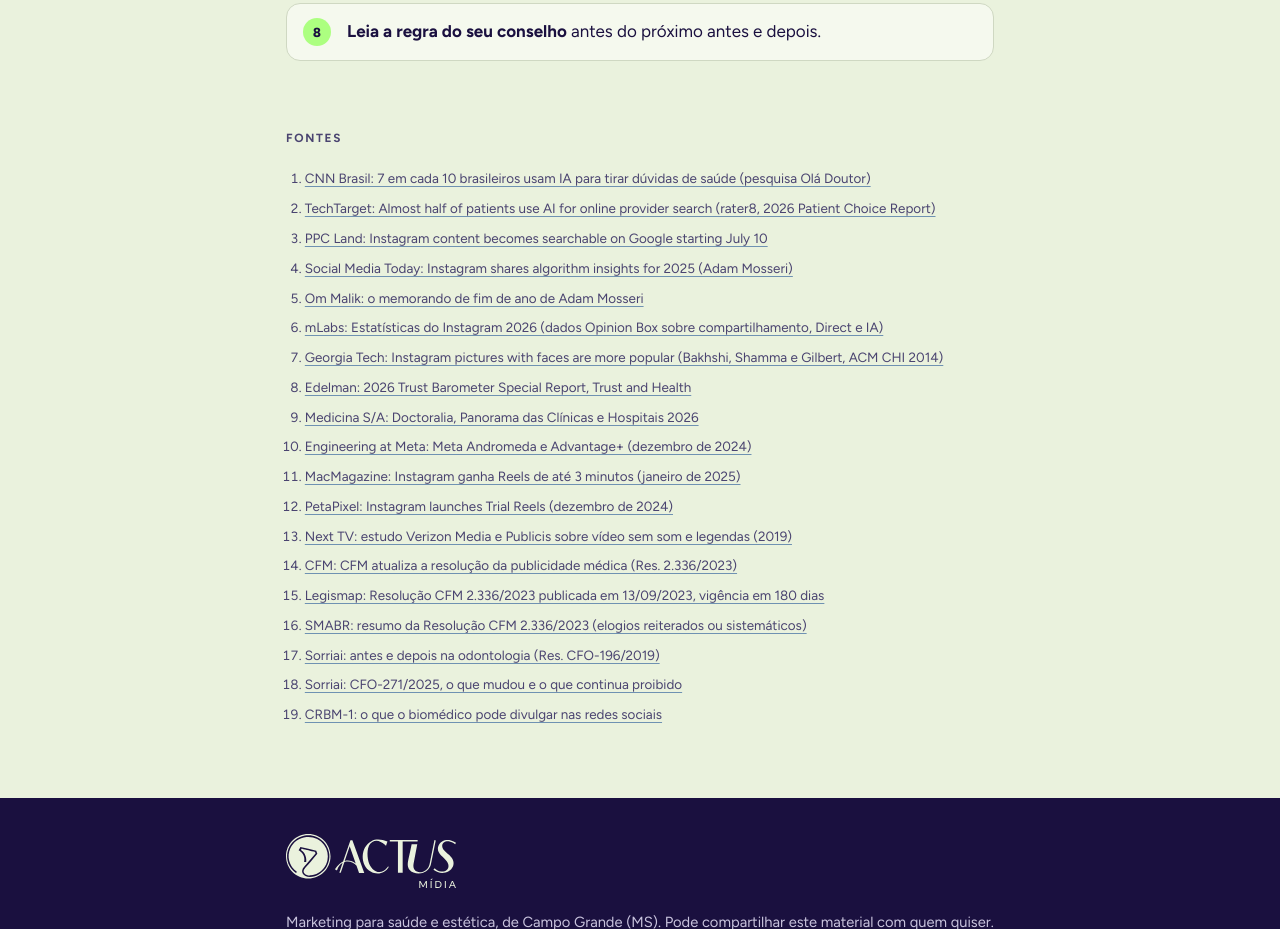
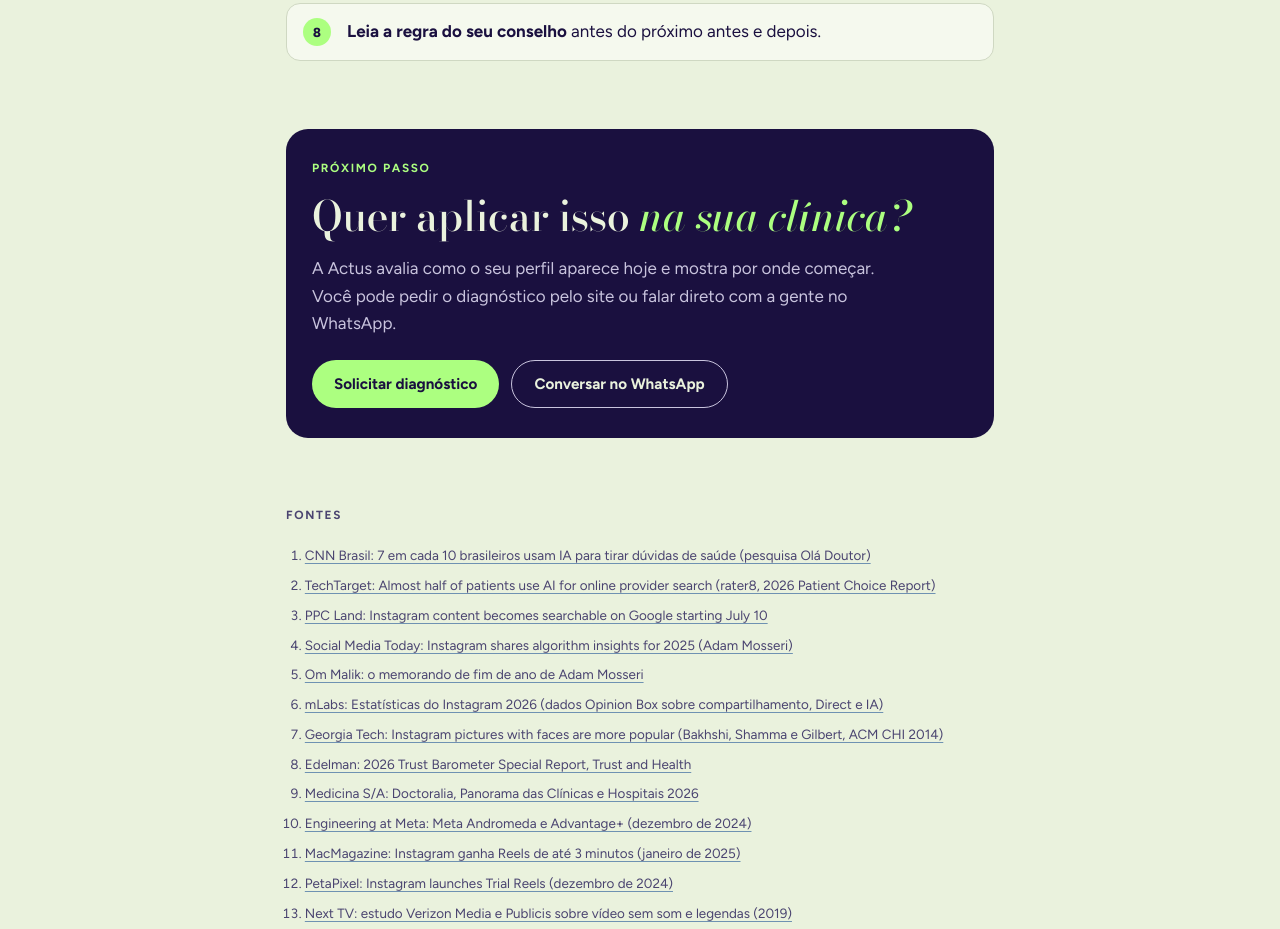
Before and after one commit to actusmidia-bit/actusmidia-site, a plain HTML site: page 2027/index.html in a window 1280 px wide. Shown: the part 8880-9809 px from the top of the page. Drawn offline with nearby package versions, Linux system fonts and the light colour scheme.

Commit message:
feat: esconde link do menu, CTA no fim do /2027, /#diagnostico abre o formulário
- remove 'Paciente 2027' do menu (a página segue acessível por link direto)
- /2027: bloco 'Próximo passo' com botões Solicitar diagnóstico e WhatsApp; noindex
- site: /#diagnostico abre o modal de diagnóstico
- corrige largura da página no celular (html overflow-x hidden), que cortava o formulário

Co-Authored-By: Claude Sonnet 5.5 <noreply@anthropic.com>
Claude-Session: https://claude.ai/code/session_01SZicaPqj68Fj2BCdi5EP8k

```diff
--- a/2027/index.html
+++ b/2027/index.html
@@ -1,4 +1,4 @@
-<!doctype html><html><head><meta charset=utf8><meta name=viewport content="width=device-width,initial-scale=1,viewport-fit=cover"><style>:root{color-scheme:light;box-sizing:border-box;padding-top:env(safe-area-inset-top,0px);padding-bottom:env(safe-area-inset-bottom,0px)}html{scroll-padding-top:env(safe-area-inset-top,0px)}body{margin:0;padding:0;font:14px -apple-system,BlinkMacSystemFont,sans-serif;background:#fff;color:#000}img{max-width:100%}[hidden]:not([hidden=until-found i]){display:none!important}</style></head><body>
+<!doctype html><html><head><meta charset=utf8><meta name="robots" content="noindex, nofollow"><meta name=viewport content="width=device-width,initial-scale=1,viewport-fit=cover"><style>:root{color-scheme:light;box-sizing:border-box;padding-top:env(safe-area-inset-top,0px);padding-bottom:env(safe-area-inset-bottom,0px)}html{scroll-padding-top:env(safe-area-inset-top,0px)}body{margin:0;padding:0;font:14px -apple-system,BlinkMacSystemFont,sans-serif;background:#fff;color:#000}img{max-width:100%}[hidden]:not([hidden=until-found i]){display:none!important}</style></head><body>
 <title>O paciente de 2027</title>
 <meta name="claude:viewport-fit-sides" content="cover">
 <link rel="preconnect" href="https://fonts.googleapis.com">
@@ -101,6 +101,18 @@ footer.end .inner{padding-block:36px 44px;display:flex;flex-direction:column;gap
 footer.end .logo{width:170px}
 footer.end p{color:var(--lav);font-size:.92rem}
 footer.end .sig{font-size:.78rem;letter-spacing:.14em;text-transform:uppercase;color:var(--lime)}
+/* Próximo passo (CTA) */
+.next{background:var(--purple);color:var(--paper);border-radius:22px;padding:30px 26px;display:flex;flex-direction:column;gap:16px}
+.next .tag{color:var(--lime)}
+.next h2{color:var(--paper)}
+.next h2 i{color:var(--lime)}
+.next p{color:var(--lav);max-width:54ch}
+.next .cta{display:flex;flex-wrap:wrap;gap:12px;margin-top:6px}
+.btn{display:inline-flex;align-items:center;justify-content:center;gap:8px;padding:14px 22px;border-radius:999px;font-weight:700;font-size:.95rem;text-decoration:none;line-height:1.2}
+.btn.primary{background:var(--lime);color:var(--purple)}
+.btn.ghost{border:1.5px solid var(--lav);color:var(--paper)}
+.btn:focus-visible{outline:2px solid var(--lime);outline-offset:3px}
+@media (max-width:460px){.next{padding:26px 20px}.btn{width:100%}}
 @media (prefers-reduced-motion:no-preference){html{scroll-behavior:smooth}}
 </style>
 
@@ -349,6 +361,16 @@ footer.end .sig{font-size:.78rem;letter-spacing:.14em;text-transform:uppercase;c
   </ol>
 </section>
 
+<section class="next" id="proximo-passo">
+  <span class="tag">Próximo passo</span>
+  <h2>Quer aplicar isso <i>na sua clínica?</i></h2>
+  <p>A Actus avalia como o seu perfil aparece hoje e mostra por onde começar. Você pode pedir o diagnóstico pelo site ou falar direto com a gente no WhatsApp.</p>
+  <div class="cta">
+    <a class="btn primary" href="/#diagnostico">Solicitar diagnóstico</a>
+    <a class="btn ghost" href="https://api.whatsapp.com/send?phone=5567996119356&text=Ol%C3%A1%2C+li+o+material+%22O+paciente+de+2027%22+e+quero+conversar+com+a+Actus!" target="_blank" rel="noopener">Conversar no WhatsApp</a>
+  </div>
+</section>
+
 <section class="sources" id="fontes">
   <h3>Fontes</h3>
   <ol>
```
Also changed, not shown: index.html (+6 -3 lines).
